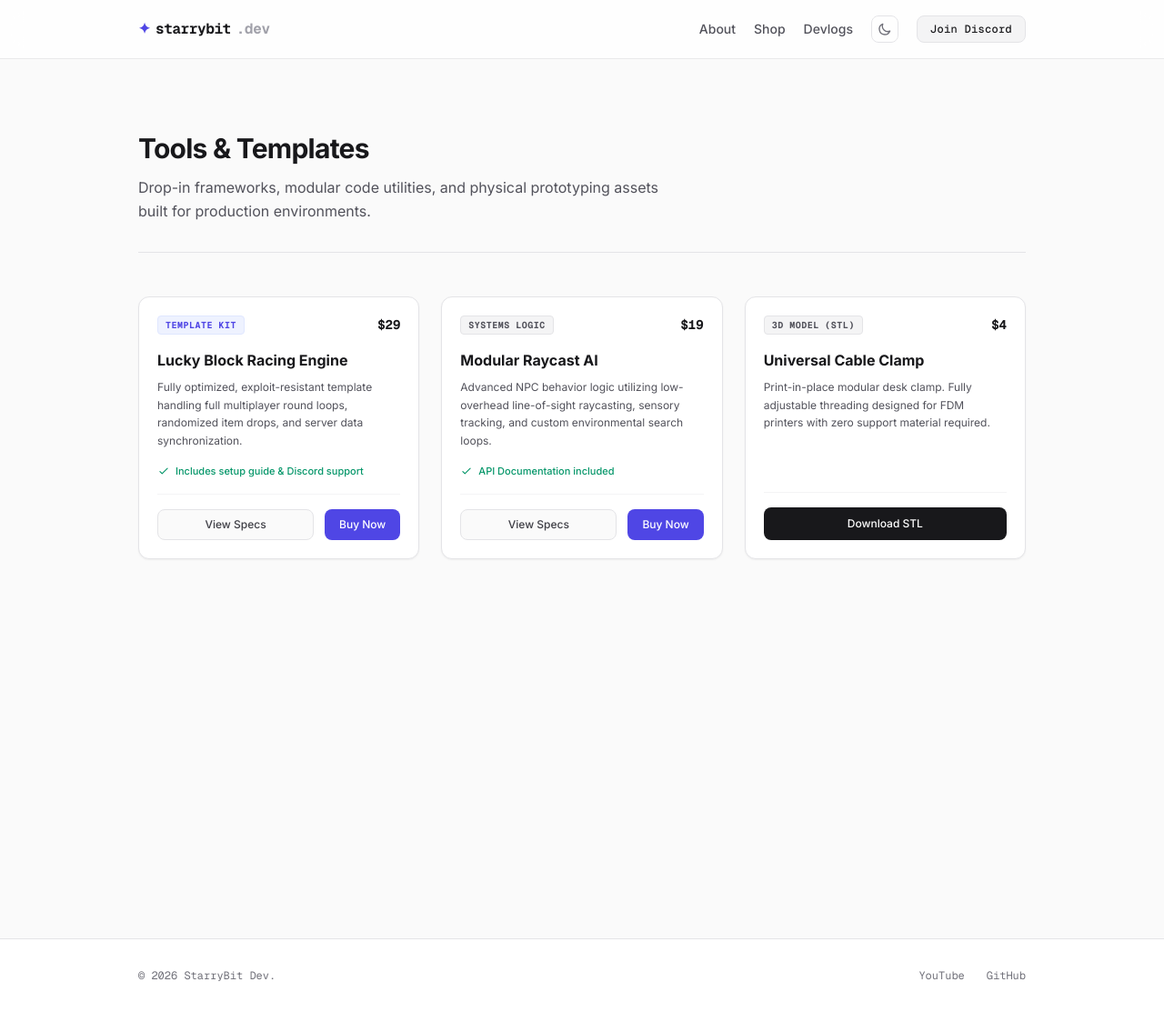
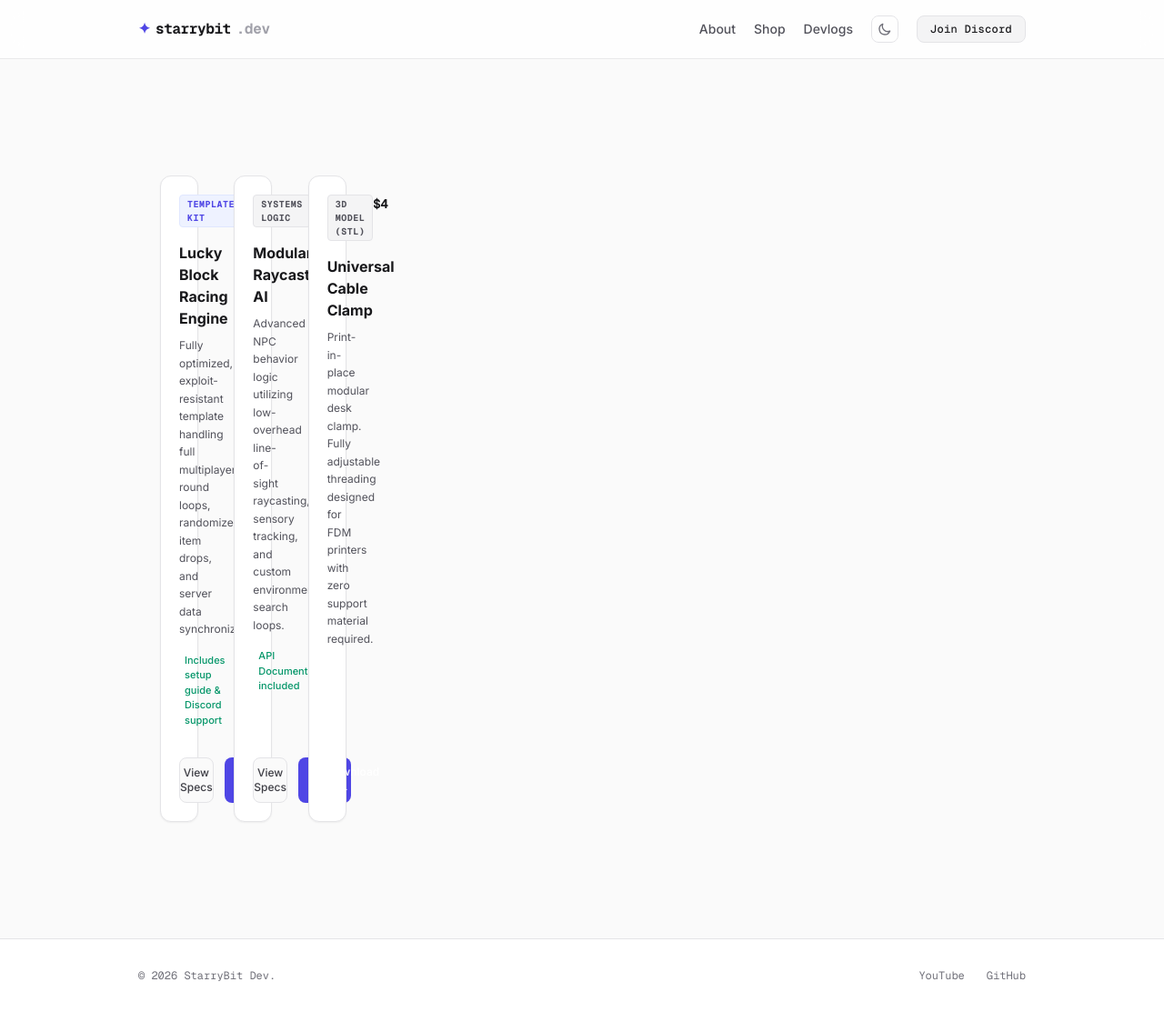
Before and after one commit to StarryBit/starrybit.github.io, a Jekyll site: the page built from shop/index.html, in a window 1280 px wide and 1113 px high. Shown: the whole window at 91% size. Built offline with Jekyll 4.4.1, drawn with Linux system fonts in a browser that asks for light colours; nearby versions of some CDN libraries.

Commit message:
Update index.html

```diff
--- a/shop/index.html
+++ b/shop/index.html
@@ -3,16 +3,7 @@
 title: Tools & Templates | StarryBit Dev
 ---
 
-<!-- Page Header -->
-<div class="mb-12 border-b border-zinc-200 dark:border-zinc-800/60 pb-8">
-    <h1 class="text-3xl font-bold tracking-tight mb-3">Tools & Templates</h1>
-    <p class="text-zinc-600 dark:text-zinc-400 text-base max-w-xl leading-relaxed">
-        Drop-in frameworks, modular code utilities, and physical prototyping assets built for production environments.
-    </p>
-</div>
-
-<!-- Product Grid -->
-<div class="grid md:grid-cols-2 lg:grid-cols-3 gap-6">
+<main class="max-w-5xl mx-auto px-6 py-12 w-full flex-1 grid lg:grid-cols-12 gap-12">
 
     <!-- Item 1: Lucky Block Framework -->
     <div class="group border border-zinc-200 bg-white dark:border-zinc-800/80 dark:bg-zinc-900/30 rounded-xl p-5 hover:border-zinc-300 dark:hover:border-zinc-700 transition-all flex flex-col justify-between shadow-sm dark:shadow-none">
@@ -68,4 +59,5 @@
             <button class="w-full bg-zinc-900 hover:bg-zinc-800 text-white dark:bg-indigo-600 dark:hover:bg-indigo-500 text-xs py-2.5 rounded-lg font-medium transition-colors">Download STL</button>
         </div>
     </div>
+</main>
 </div>
```
